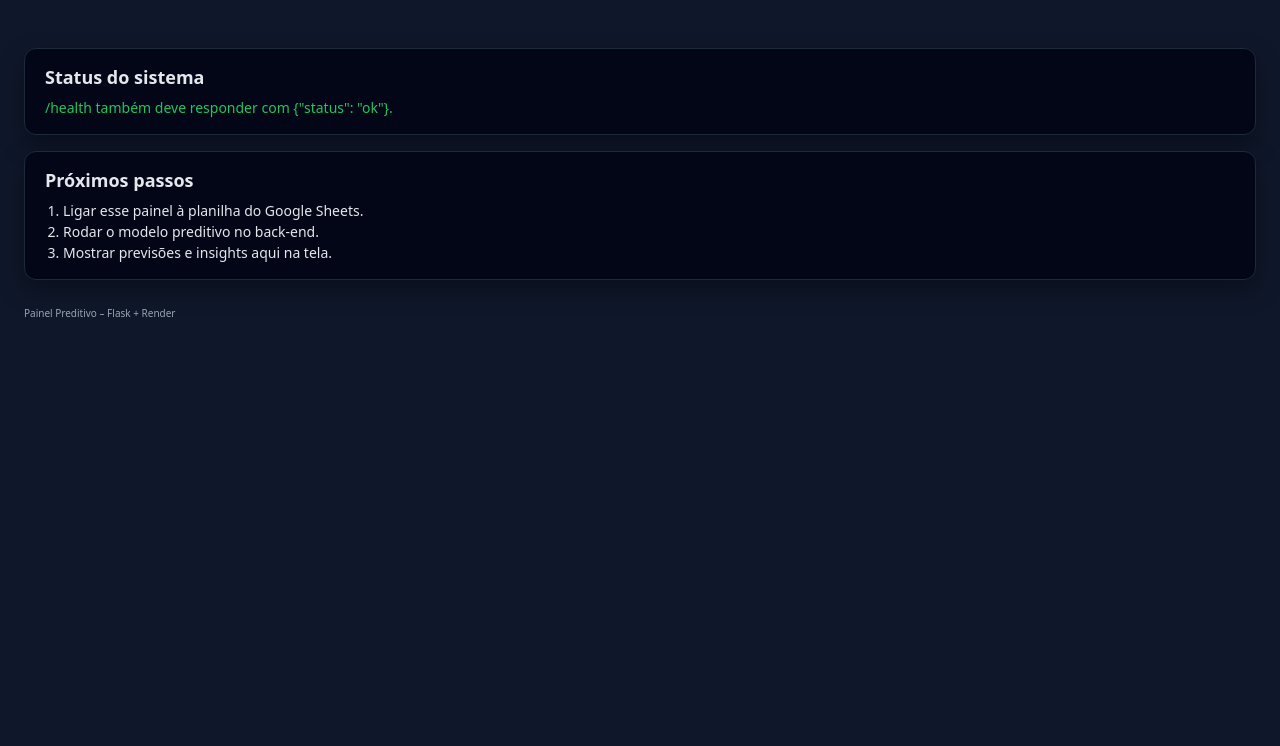
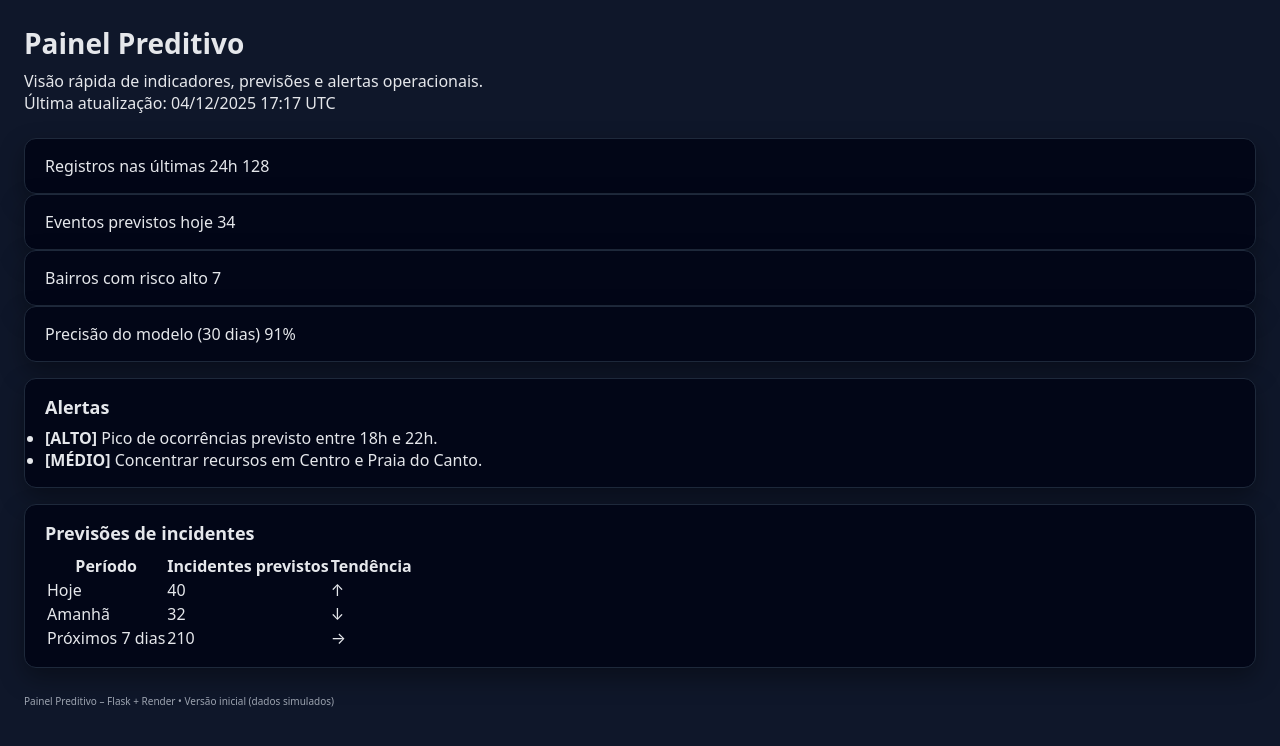
Before and after one commit to analise-preditiva/painel-preditivo, a Flask app: page / in a window 1280 px wide. Shown: the top 746 px of the page. Run offline with Flask 3, Linux system fonts and the light colour scheme.

Commit message:
Revamp index.html for predictive dashboard

```diff
--- a/templates/index.html
+++ b/templates/index.html
@@ -2,33 +2,66 @@
 <html lang="pt-BR">
 <head>
   <meta charset="UTF-8">
-  <title>{{ titulo }}</title>
+  <title>Painel Preditivo</title>
   <link rel="stylesheet" href="{{ url_for('static', filename='style.css') }}">
 </head>
 <body>
   <header>
-    <h1>{{ titulo }}</h1>
+    <h1>Painel Preditivo</h1>
+    <p class="subtitle">Visão rápida de indicadores, previsões e alertas operacionais.</p>
+    <p class="updated">Última atualização: {{ dados.ultima_atualizacao }}</p>
   </header>
 
   <main>
-    <section class="card">
-      <h2>Status do sistema</h2>
-      <p>{{ mensagem }}</p>
-      <p class="ok">/health também deve responder com {"status": "ok"}.</p>
+    <!-- KPIs principais -->
+    <section class="grid kpi-grid">
+      {% for kpi in dados.kpis %}
+        <div class="card kpi-card">
+          <span class="kpi-label">{{ kpi.nome }}</span>
+          <span class="kpi-value">{{ kpi.valor }}</span>
+        </div>
+      {% endfor %}
     </section>
 
-    <section class="card">
-      <h2>Próximos passos</h2>
-      <ol>
-        <li>Ligar esse painel à planilha do Google Sheets.</li>
-        <li>Rodar o modelo preditivo no back-end.</li>
-        <li>Mostrar previsões e insights aqui na tela.</li>
-      </ol>
+    <!-- Alertas -->
+    <section class="card alerts-card">
+      <h2>Alertas</h2>
+      <ul class="alerts-list">
+        {% for alerta in dados.alertas %}
+          <li class="alert alert-{{ alerta.nivel }}">
+            <strong>[{{ alerta.nivel|upper }}]</strong>
+            <span>{{ alerta.mensagem }}</span>
+          </li>
+        {% endfor %}
+      </ul>
+    </section>
+
+    <!-- Tabela de previsões -->
+    <section class="card table-card">
+      <h2>Previsões de incidentes</h2>
+      <table>
+        <thead>
+          <tr>
+            <th>Período</th>
+            <th>Incidentes previstos</th>
+            <th>Tendência</th>
+          </tr>
+        </thead>
+        <tbody>
+          {% for previsao in dados.previsoes %}
+            <tr>
+              <td>{{ previsao.periodo }}</td>
+              <td>{{ previsao.incidentes }}</td>
+              <td class="tendencia">{{ previsao.tendencia }}</td>
+            </tr>
+          {% endfor %}
+        </tbody>
+      </table>
     </section>
   </main>
 
   <footer>
-    <small>Painel Preditivo – Flask + Render</small>
+    <small>Painel Preditivo – Flask + Render • Versão inicial (dados simulados)</small>
   </footer>
 </body>
 </html>
```
